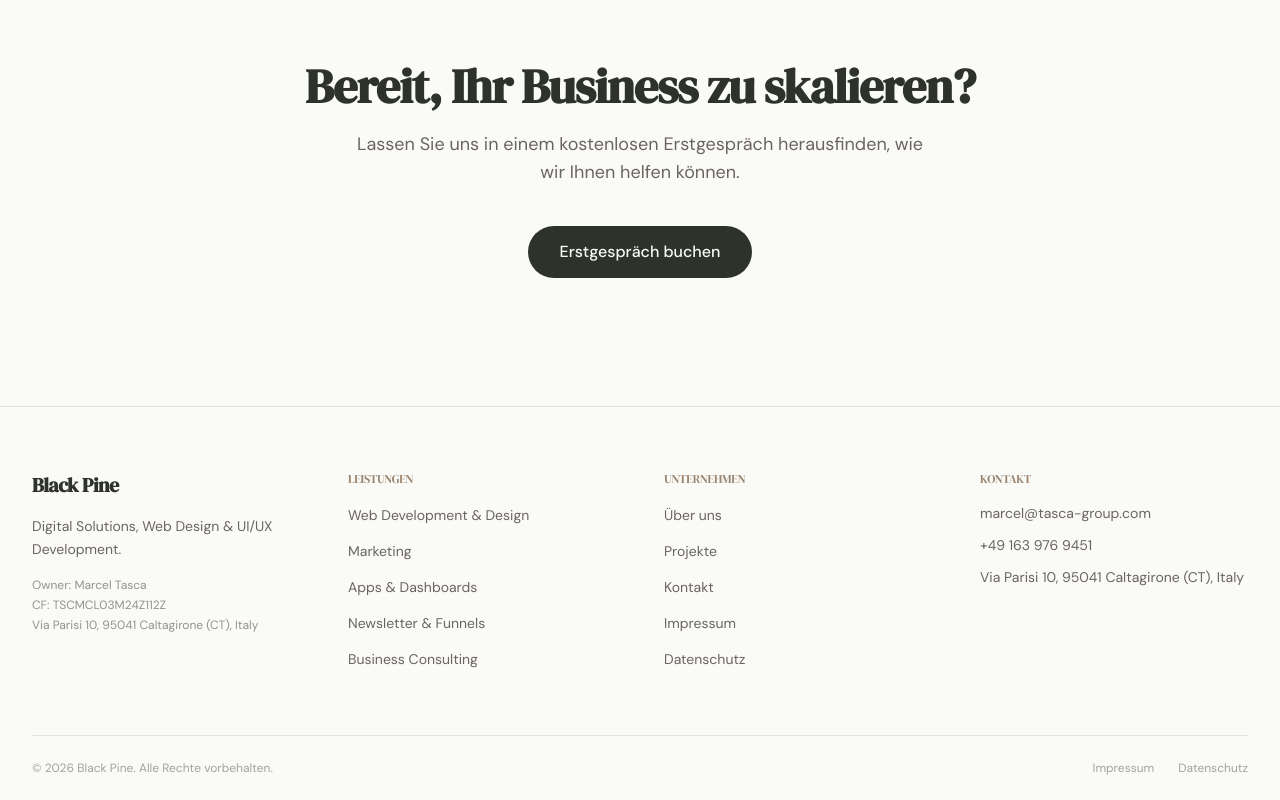
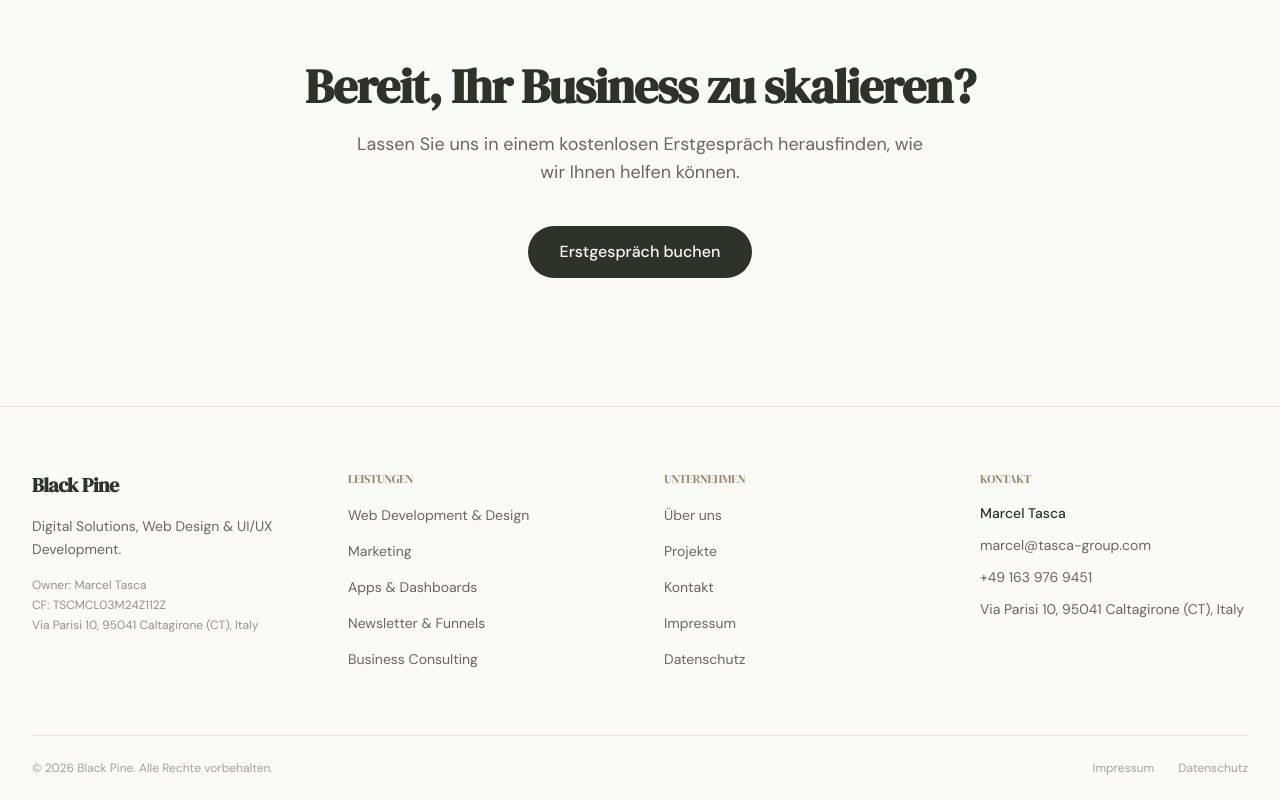
Before and after one commit to Tasca-Group/black-pine-studio, a Next.js app: page / in a window 1280 px wide. Shown: the part 3031-3831 px from the top of the page. Built offline with nearby package versions, Linux system fonts and the light colour scheme.

Commit message:
Add Marcel Tasca name above email in footer contact

```diff
--- a/src/components/layout/Footer.tsx
+++ b/src/components/layout/Footer.tsx
@@ -67,6 +67,7 @@ export function Footer() {
               Kontakt
             </h3>
             <ul className="space-y-3 text-sm text-dark-gray">
+              <li className="font-medium text-forest">Marcel Tasca</li>
               <li>
                 <a href={`mailto:${CONTACT_EMAIL}`} className="transition-colors duration-300 hover:text-forest">
                   {CONTACT_EMAIL}
```
